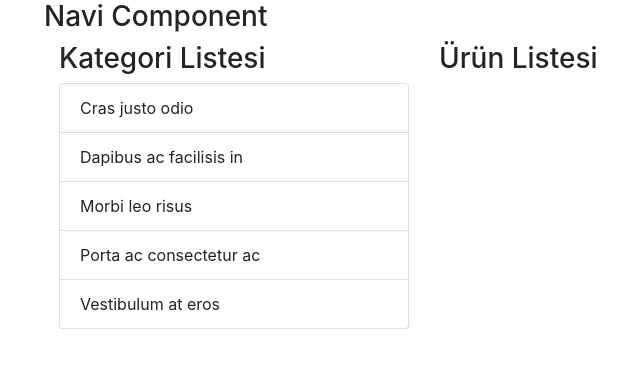
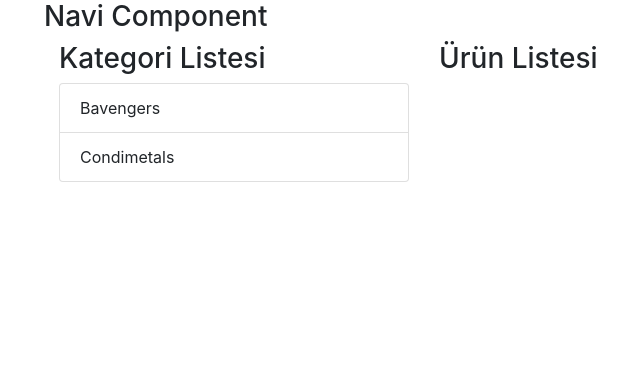
Before and after one commit to mustafacoskunn/reactTest, a React (Create React App) app: page / in a window 1280 px wide. Shown: the top 368 px of the page, without its empty margins (26-666 px from the left). Built offline with nearby package versions, Linux system fonts and the light colour scheme.

Commit message:
state ile çalışmak

```diff
--- a/src/CategoryList.js
+++ b/src/CategoryList.js
@@ -1,21 +1,34 @@
 import React, { Component } from "react";
-import {ListGroup,ListGroupItem} from "reactstrap";
+import { ListGroup, ListGroupItem } from "reactstrap";
 
 export default class CategoryList extends Component {
+ /* constructor(props) {
+    super(props);
+    this.state = {
+      categories: [
+        { categoriId: 1, categoryName: "Bavengers" },
+        { categoriId: 2, categoryName: "Condimetals" }
+      ]
+    };
+  }*///olmasada oluyor props=compotentler arası data taşıma //state:kendi componentin datası
+  state = {
+    categories: [
+      { categoriId: 1, categoryName: "Bavengers" },
+      { categoriId: 2, categoryName: "Condimetals" }
+    ]
+  };
   render() {
-    /*constructor(props){
-      super(props);
-      state:{}
-    }*/ //olmasada oluyor
+
+
     return (
       <div>
         <h3>{this.props.info.title}</h3>
         <ListGroup>
-          <ListGroupItem>Cras justo odio</ListGroupItem>
-          <ListGroupItem>Dapibus ac facilisis in</ListGroupItem>
-          <ListGroupItem>Morbi leo risus</ListGroupItem>
-          <ListGroupItem>Porta ac consectetur ac</ListGroupItem>
-          <ListGroupItem>Vestibulum at eros</ListGroupItem>
+          {this.state.categories.map(category => (
+            <ListGroupItem key={category.categoriId}>
+              {category.categoryName}
+            </ListGroupItem>
+          ))}
         </ListGroup>
       </div>
     );
```
